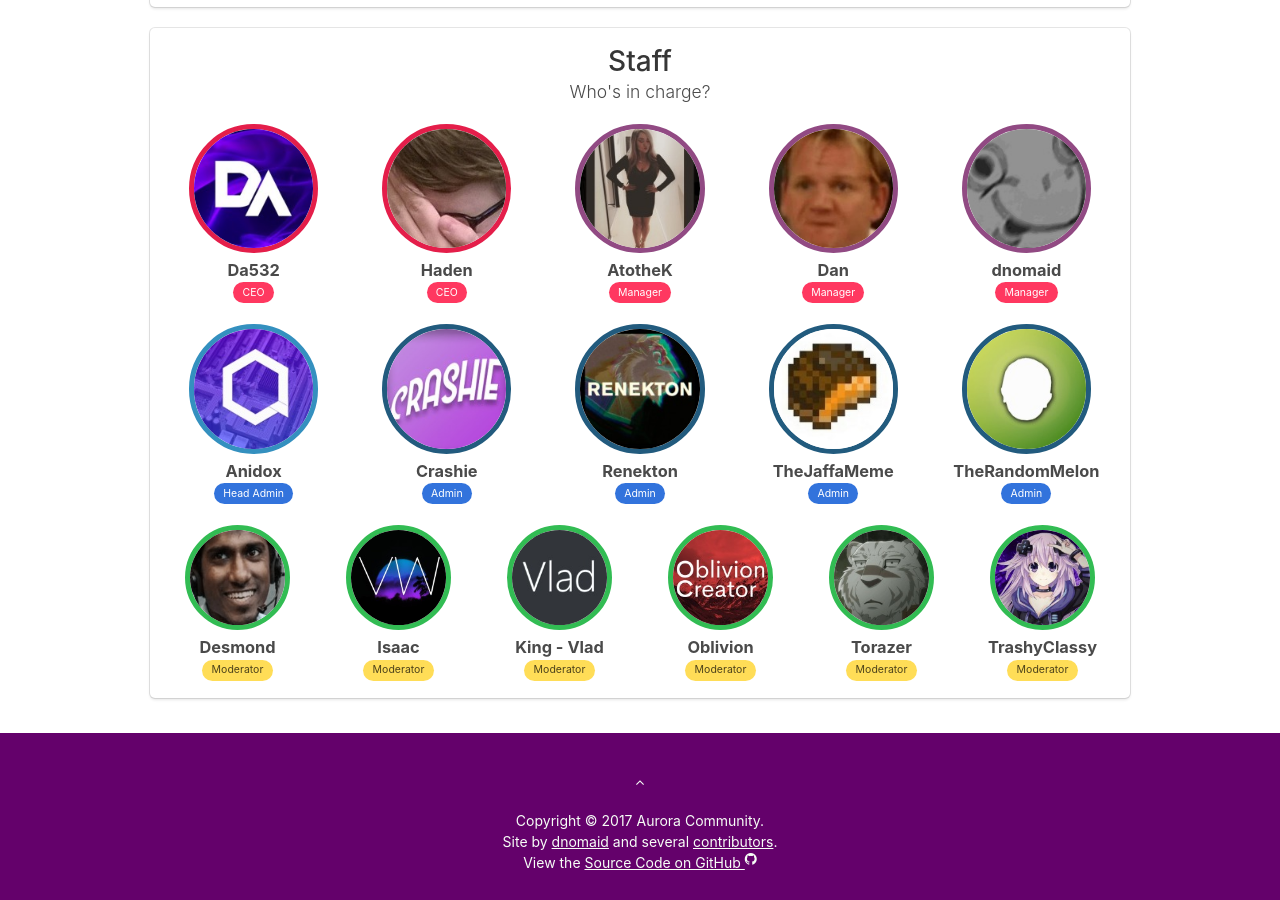
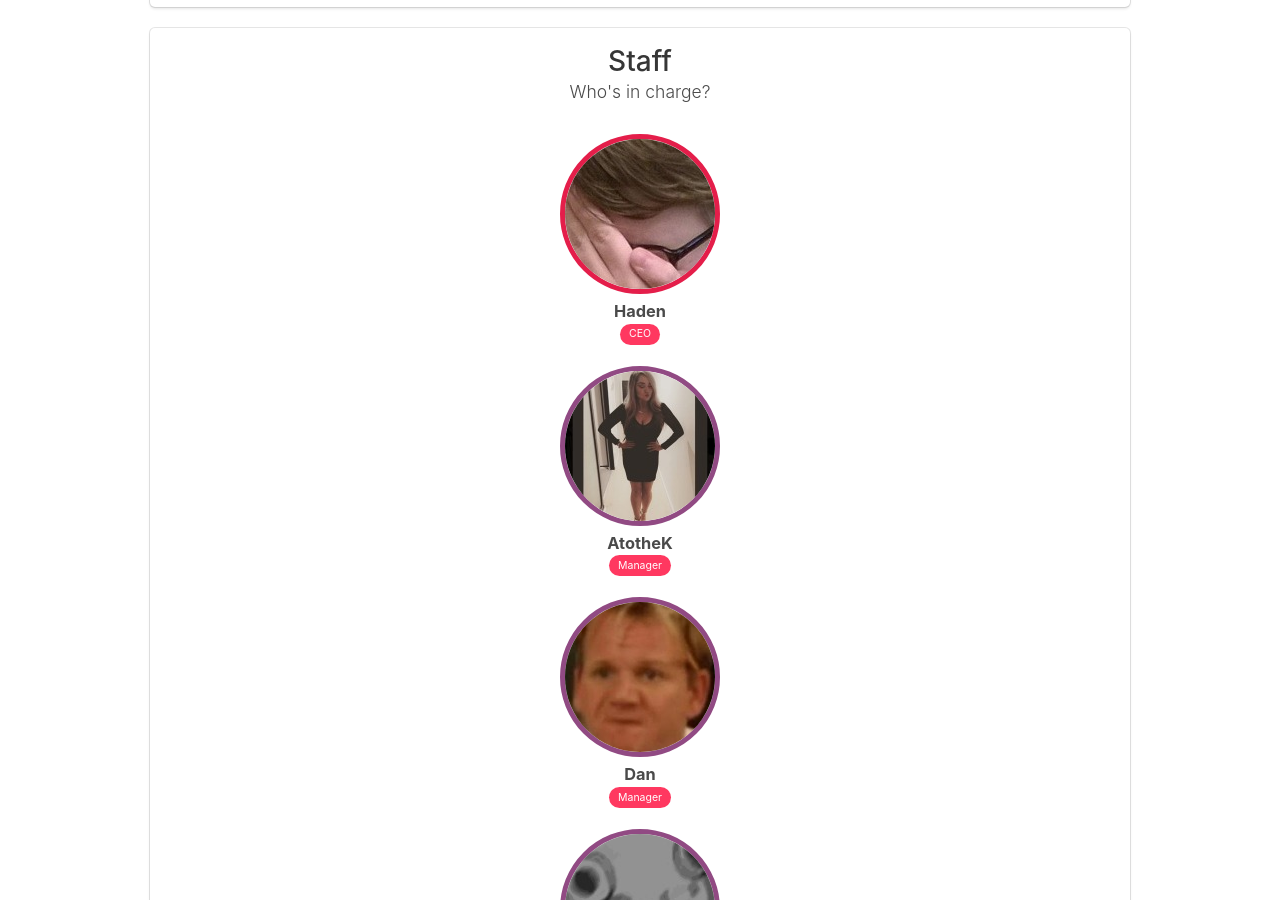
Before and after one commit to AuroraCommunity/AuroraCommunity.github.io, a Jekyll site: the page built from index.html, in a window 1280 px wide and 900 px high, scrolled down 733 px. Built offline with Jekyll 4.4.1, drawn with Linux system fonts in a browser that asks for light colours; nearby versions of some CDN libraries.

Commit message:
staff[management]: Remove Devon he isn't staff
You know it :p

```diff
--- a/index.html
+++ b/index.html
@@ -17,13 +17,6 @@ layout: page
       <h2 class="subtitle">Who's in charge?</h2>
 
       <!-- Management Team -->
-      <div class="columns">
-        <div class="column">
-          <a href="https://da532.com" target="_blank" rel="noopener noreferrer"><img src="/img/people/da532.jpg" class="someone ceo"></a>
-          <h3>Da532</h3>
-          <span class="tag is-danger">CEO</span>
-        </div>
-
         <div class="column">
           <a href="https://thehaden.co" target="_blank" rel="noopener noreferrer"><img src="/img/people/haden.jpg" class="someone ceo"></a>
           <h3>Haden</h3>
```
